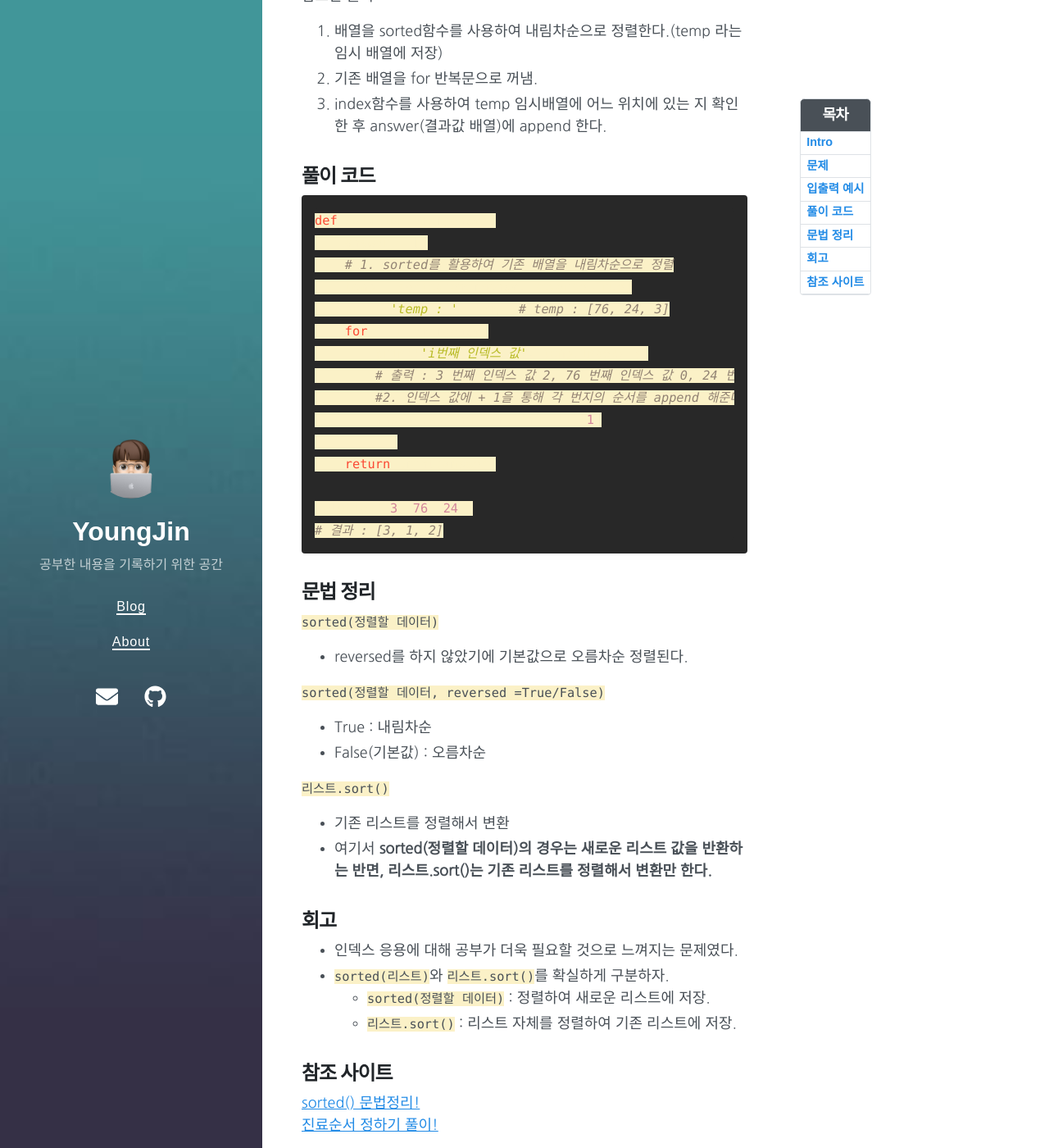
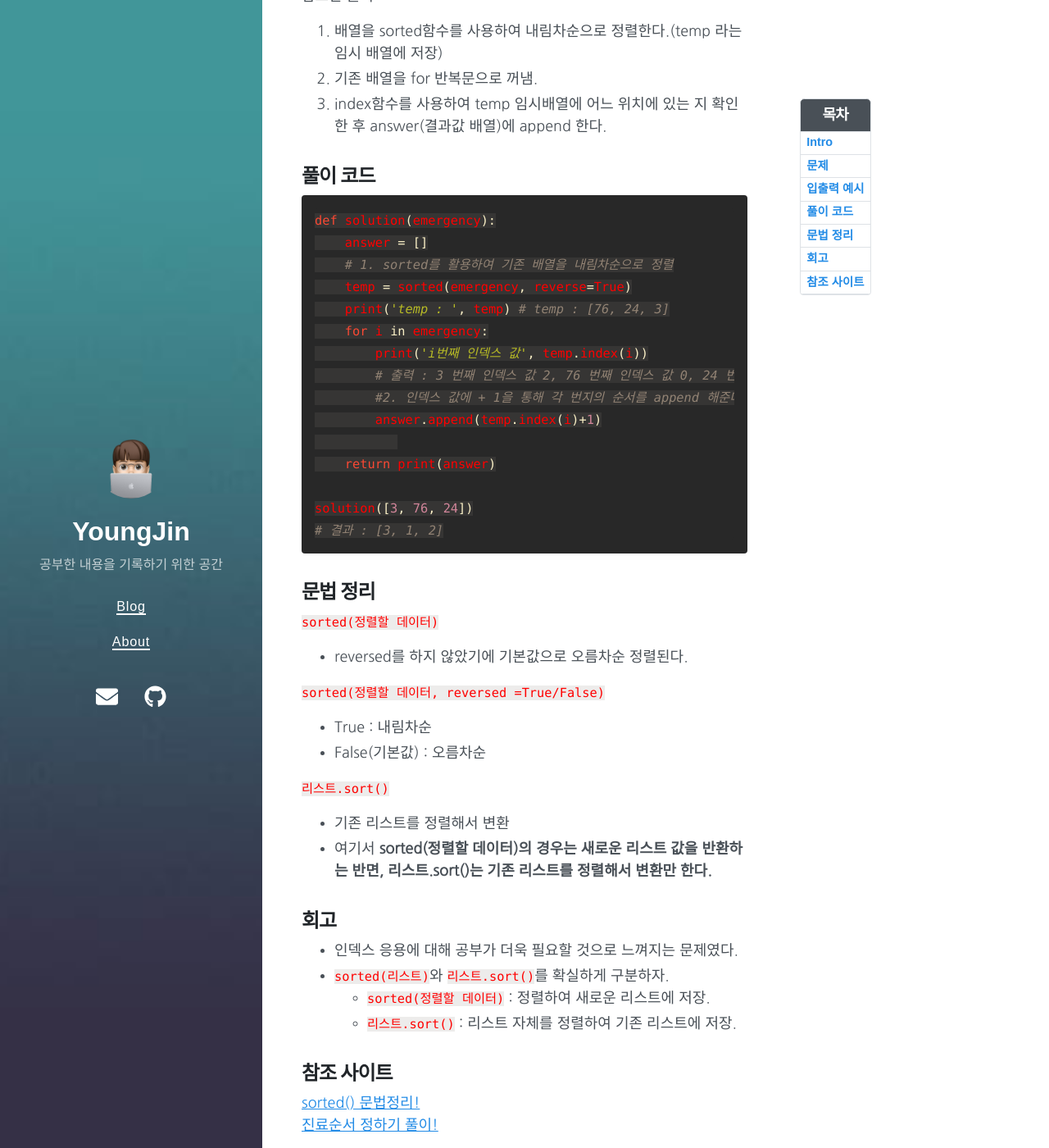
Before and after one commit to parkyoungjiin/parkyoungjiin.github.io, a Jekyll site: the page built from _posts/2023-05-03-진료순서 정하기.md, in a window 1280 px wide and 1400 px high, scrolled down 812 px. Shown: the whole window at 82% size. Built offline with Jekyll 4.4.1, drawn with Linux system fonts in a browser that asks for light colours; nearby versions of some CDN libraries.

Commit message:
인라인 코드 블럭 css 수정

```diff
--- a/_sass/_code.scss
+++ b/_sass/_code.scss
@@ -6,8 +6,8 @@
 code,
 pre {
   font-family: var(--code-font);
-  color: var(--code-font);
-  background-color: var(--code-bg);
+  color: red;
+  background-color: rgba(135,131,120,0.15);
 
 }
 
--- a/_sass/_variables.scss
+++ b/_sass/_variables.scss
@@ -44,7 +44,7 @@
 
   --code-font:  SFMono-Regular, Menlo, Monaco, Consolas, "Liberation Mono", "Courier New", monospace;
   --code-color: var(--red);
-  --code-bg: #fbf1c7;
+  --code-bg: rgba(135,131,120,0.15);
 
   --spacer: 1rem;
   --spacer-2: calc(var(--spacer) * 1.5);
```
